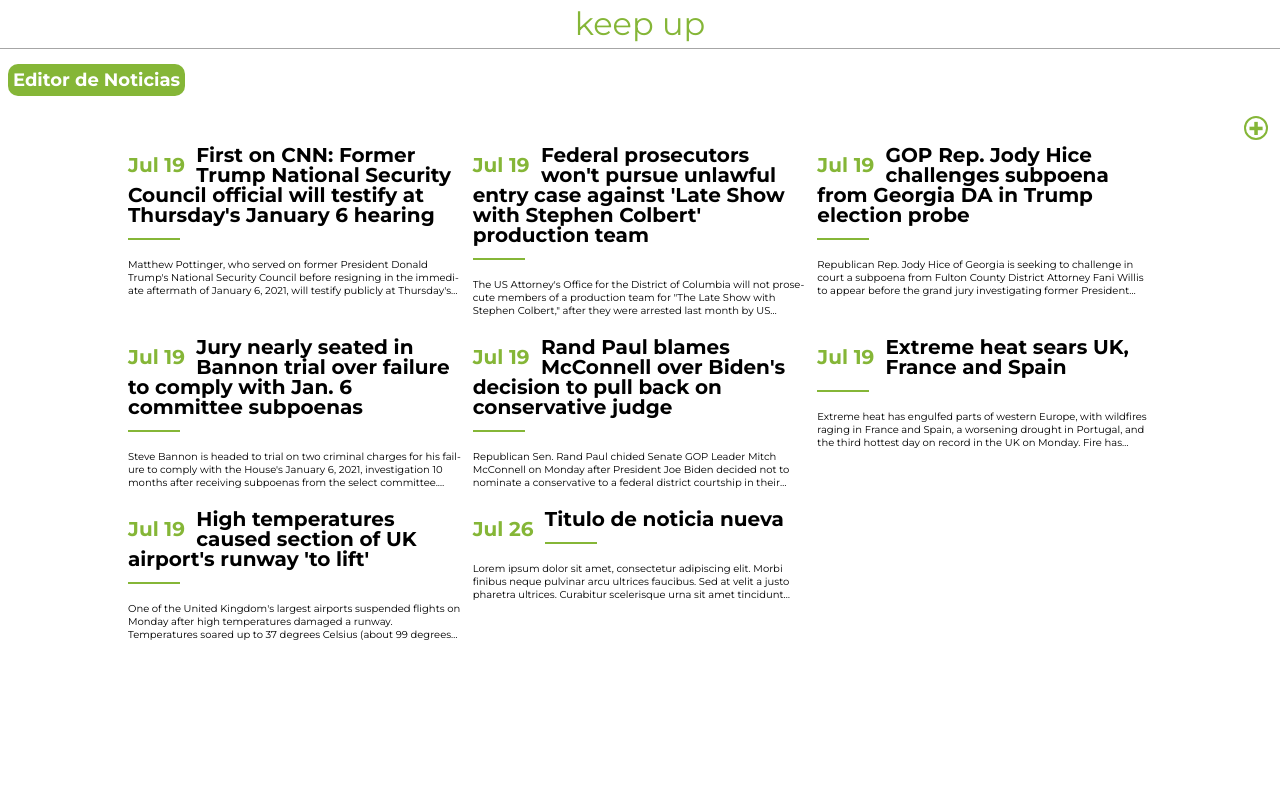
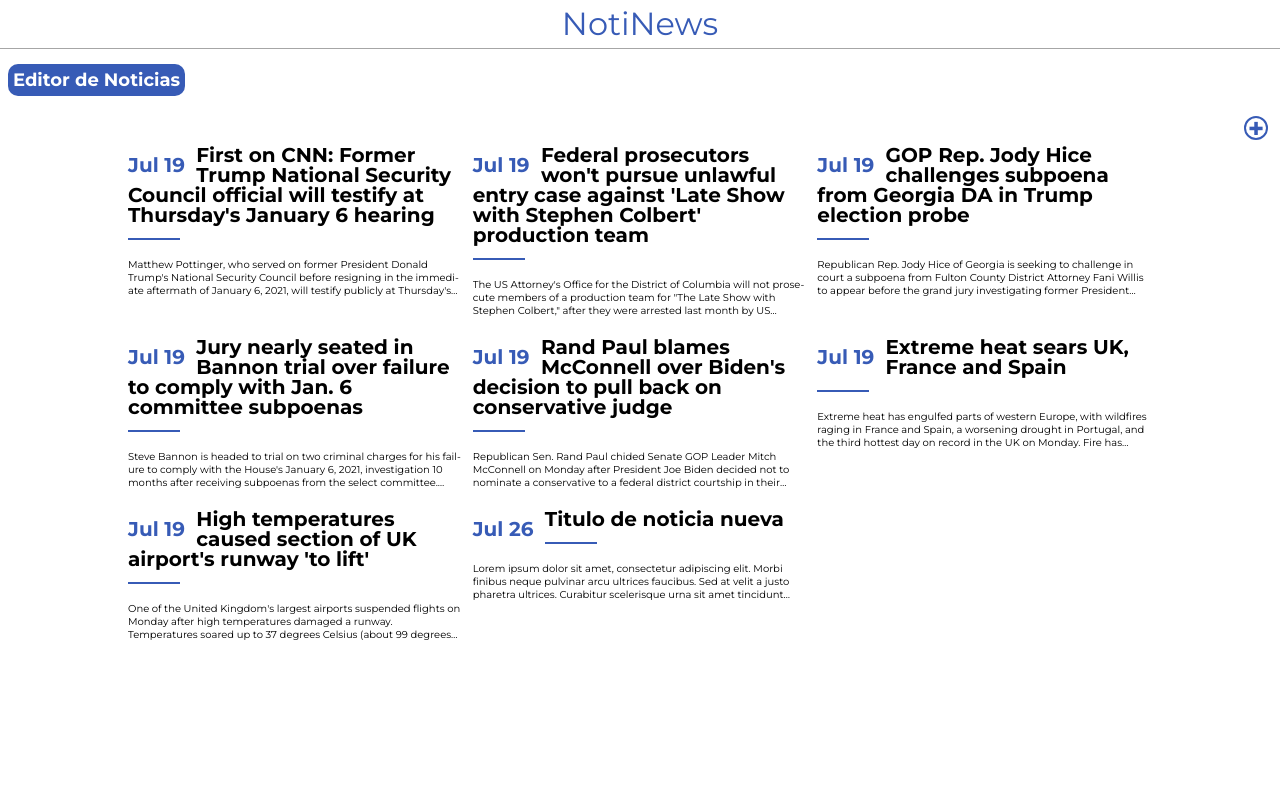
Before and after one commit to juanpablosalas/Prueba-Keep-Up, a Django app: page / in a window 1280 px wide. Run offline with Django 3.2, Linux system fonts and the light colour scheme; data comes from the database, SQL or seed files in the repository; both versions use the stored data as it was after the commit; parts of the project's set-up code (start-up, migrations or seed data) failed here and were passed over.

Commit message:
Changed colors, "NotiNews"

```diff
--- a/editornoticias/static/css/style.css
+++ b/editornoticias/static/css/style.css
@@ -23,7 +23,7 @@ border-bottom: 1px solid #A6A6A6;
 h1{
 font-family: Montserrat, sans-serif;
 font-weight: normal;
-color: #85b637;
+color: #375bb6;
 }
 
 
@@ -37,8 +37,8 @@ font-size:18px;
 button.button{
 float: right;
 border: 2px solid black;
-color: #85b637;
-border-color: #85b637;
+color: #375bb6;
+border-color: #375bb6;
 background-color: white;
 border-radius: 50%;
 font-size: 18px;
@@ -57,7 +57,7 @@ font-family: Montserrat, sans-serif;
 font-weight: 500;
 font-size:14px;
 width: 7.5%;
-background-color: #85b637;
+background-color: #375bb6;
 padding: 5px 0px 5px 0px;
 margin-left: auto;
 margin-right: auto;
@@ -91,7 +91,7 @@ line-height: 1.25rem;
 }
 
 h3.titulo-noticia-fecha{
-color: #85b637;
+color: #375bb6;
 font-family: Montserrat, sans-serif;
 font-size: 1.25rem;
 margin: 10px 0 0px 0;
@@ -100,7 +100,7 @@ float: left;
 }
 
 hr.titulo-noticia-linea{
-border: 1.5px solid #85b637;
+border: 1.5px solid #375bb6;
 width: 50px;
 float: left;
 }
@@ -125,7 +125,7 @@ text-align: center;
 }
 
 h2.fechanotpagina{
-color: #85b637;
+color: #375bb6;
 font-family: Montserrat, sans-serif;
 font-size: 30px;
 margin: 0;
@@ -247,7 +247,7 @@ padding: 10px 0 0px 0 ;
 
 h2.page-title{
 width: 14%;
-background-color: #85b637;
+background-color: #375bb6;
 padding: 5px 0px 5px 0px;
 margin: 30px 0 20px 0;
 border-radius: 10px;
--- a/editornoticias/templates/add.html
+++ b/editornoticias/templates/add.html
@@ -4,7 +4,7 @@
  <head>
    <meta charset="UTF-8">
    <meta name="viewport" content="width=device-width, initial-scale=1.0">
-   <title>keep up | Agregar noticia</title>
+   <title> NotiNews | Agregar noticia</title>
    <link rel="stylesheet" href="{% static 'css/style.css' %}">
    <meta http-equiv="X-UA-Compatible" content="ie=edge">
 
@@ -14,7 +14,7 @@
 
 <header>
 <div class="header-logo">
- <h1 class="logo"> keep up </h1>
+ <h1 class="logo"> NotiNews </h1>
  </div>
  <a href="/"> <h2 class="page-title"> Editor de Noticias </h2> </a>
 </header>
--- a/editornoticias/templates/detail.html
+++ b/editornoticias/templates/detail.html
@@ -7,13 +7,13 @@
    <meta name="viewport" content="width=device-width, initial-scale=1.0">
    <meta http-equiv="X-UA-Compatible" content="ie=edge">
    <link rel="stylesheet" href="{% static 'css/style.css' %}">
-   <title>keep up | {{ noticia.titulo }}</title>
+   <title>NotiNews | {{ noticia.titulo }}</title>
  </head>
  <body>
 
 <header>
 <div class="header-logo">
- <h1 class="logo"> keep up </h1>
+ <h1 class="logo"> NotiNews </h1>
  </div>
   <a href="/"> <h2 class="page-title"> Editor de Noticias </h2> </a>
 </header>
--- a/editornoticias/templates/edit.html
+++ b/editornoticias/templates/edit.html
@@ -4,7 +4,7 @@
  <head>
    <meta charset="UTF-8">
    <meta name="viewport" content="width=device-width, initial-scale=1.0">
-   <title>keep up | Editar noticia</title>
+   <title>NotiNews | Editar noticia</title>
    <link rel="stylesheet" href="{% static 'css/style.css' %}">
    <meta http-equiv="X-UA-Compatible" content="ie=edge">
 
@@ -14,7 +14,7 @@
 
 <header>
 <div class="header-logo">
- <h1 class="logo"> keep up </h1>
+ <h1 class="logo"> NotiNews </h1>
  </div>
  <a href="/"> <h2 class="page-title"> Editor de Noticias </h2> </a>
 </header>
--- a/editornoticias/templates/home.html
+++ b/editornoticias/templates/home.html
@@ -4,7 +4,7 @@
  <head>
    <meta charset="UTF-8">
    <meta name="viewport" content="width=device-width, initial-scale=1.0">
-   <title>keep up | Editor de Noticias</title>
+   <title>NotiNews | Editor de Noticias</title>
    <link rel="stylesheet" href="{% static 'css/style.css' %}">
    <meta http-equiv="X-UA-Compatible" content="ie=edge">
 
@@ -14,7 +14,7 @@
 
 <header>
 <div class="header-logo">
- <h1 class="logo"> keep up </h1>
+ <h1 class="logo"> NotiNews </h1>
  </div>
  <a href="./"> <h2 class="page-title">  Editor de Noticias  </h2> </a>
 </header>
```
Also changed, not shown: editornoticias/db.sqlite3.
